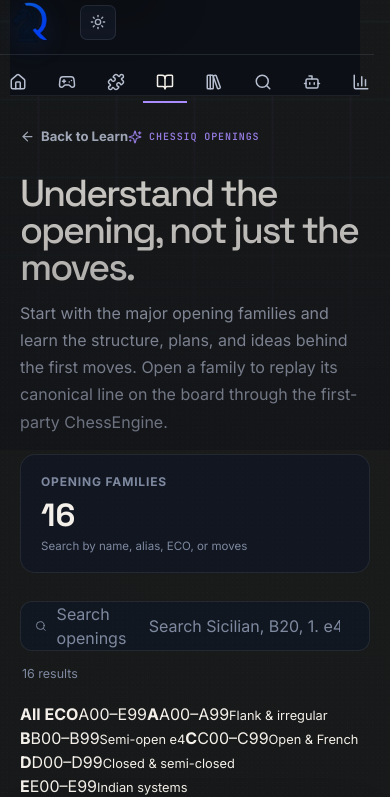
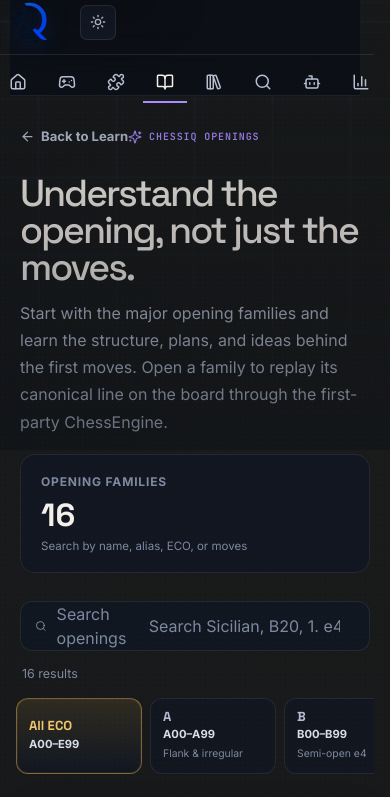
Before and after one commit to Adam-Ghanem/ChessEngine, a React (Vite) app in the folder web/client/: page /learn/openings in a window 390 px wide. Shown: the top 797 px of the page. Built offline with nearby package versions, Linux system fonts and the light colour scheme.

Commit message:
style(web): make ECO filters responsive and accessible

```diff
--- a/web/client/src/openings.css
+++ b/web/client/src/openings.css
@@ -10,12 +10,20 @@
 .openings-hero-stat span { font-size: .75rem; font-weight: 700; text-transform: uppercase; letter-spacing: .07em; }
 .openings-hero-stat strong { display: block; margin: 8px 0 7px; font: 700 2rem/1 "Space Grotesk", sans-serif; }
 .openings-hero-stat small { font-size: .72rem; line-height: 1.45; }
-.openings-toolbar { display: flex; align-items: center; gap: 14px; margin-bottom: 18px; }
+.openings-toolbar { display: flex; align-items: center; gap: 14px; margin-bottom: 14px; }
 .openings-search { flex: 1; min-height: 48px; display: flex; align-items: center; gap: 10px; padding: 0 14px; border: 1px solid var(--premium-border); border-radius: 12px; background: rgba(17,23,34,.88); color: var(--iq-text-faint); }
 .openings-search:focus-within { border-color: rgba(217,168,78,.55); box-shadow: 0 0 0 3px rgba(217,168,78,.1); }
 .openings-search input { width: 100%; min-width: 0; border: 0; outline: 0; color: var(--iq-text); background: transparent; font: inherit; }
 .openings-search input::placeholder { color: var(--iq-text-faint); }
 .openings-result-count { flex: none; color: var(--iq-text-faint); font-size: .78rem; }
+.openings-eco-filters { display: grid; grid-template-columns: repeat(6,minmax(0,1fr)); gap: 8px; margin: 0 0 18px; }
+.openings-eco-filters button { min-width: 0; min-height: 70px; display: grid; align-content: center; justify-items: start; gap: 3px; padding: 11px 12px; border: 1px solid var(--premium-border); border-radius: 12px; color: var(--iq-text-soft); background: rgba(17,23,34,.72); text-align: left; cursor: pointer; transition: border-color .18s ease, background .18s ease, transform .18s ease; }
+.openings-eco-filters button:hover { border-color: rgba(217,168,78,.28); background: rgba(23,30,42,.92); transform: translateY(-1px); }
+.openings-eco-filters button:focus-visible { outline: 3px solid rgba(217,168,78,.3); outline-offset: 2px; }
+.openings-eco-filters button.is-active { border-color: rgba(217,168,78,.5); color: var(--premium-gold-bright); background: linear-gradient(180deg,rgba(217,168,78,.13),rgba(17,23,34,.92)); box-shadow: inset 0 0 0 1px rgba(217,168,78,.07); }
+.openings-eco-filters strong { color: inherit; font: 800 .82rem/1 "Space Grotesk",sans-serif; }
+.openings-eco-filters span { color: #d9dee7; font-size: .7rem; font-weight: 700; }
+.openings-eco-filters small { min-width: 0; overflow: hidden; color: var(--iq-text-faint); font-size: .65rem; text-overflow: ellipsis; white-space: nowrap; }
 .openings-grid { display: grid; grid-template-columns: repeat(2,minmax(0,1fr)); gap: 14px; }
 .opening-card-link { min-width: 0; color: inherit; text-decoration: none; border-radius: 16px; }
 .opening-card { min-width: 0; height: 100%; padding: 22px; border: 1px solid var(--premium-border); border-radius: 16px; background: linear-gradient(180deg,rgba(23,30,42,.95),rgba(15,21,31,.96)); box-shadow: 0 16px 40px rgba(0,0,0,.12); transition: transform .18s ease,border-color .18s ease,box-shadow .18s ease; }
@@ -38,6 +46,10 @@
 .openings-empty p { color: var(--iq-text-soft); }
 .openings-empty button { min-height: 40px; margin-top: 6px; padding: 0 14px; border: 1px solid rgba(217,168,78,.25); border-radius: 9px; color: var(--premium-gold-bright); background: var(--premium-gold-soft); font-weight: 800; cursor: pointer; }
 
+@media (max-width: 1100px) {
+  .openings-eco-filters { grid-template-columns: repeat(3,minmax(0,1fr)); }
+}
+
 @media (max-width: 900px) {
   .openings-hero { align-items: start; padding-top: 30px; }
   .openings-grid { grid-template-columns: 1fr; }
@@ -49,11 +61,13 @@
   .openings-hero-stat { min-width: 0; width: 100%; }
   .openings-toolbar { align-items: stretch; flex-direction: column; }
   .openings-result-count { padding-inline: 2px; }
+  .openings-eco-filters { display: flex; overflow-x: auto; margin-inline: -4px; padding: 0 4px 8px; scroll-snap-type: x proximity; scrollbar-width: thin; }
+  .openings-eco-filters button { flex: 0 0 126px; min-height: 66px; scroll-snap-align: start; }
   .opening-card { padding: 18px; }
 }
 
 @media (prefers-reduced-motion: reduce) {
   .openings-back { scroll-behavior: auto; }
-  .opening-card { transition: none; }
-  .opening-card-link:hover .opening-card,.opening-card-link:focus-visible .opening-card { transform: none; }
+  .opening-card,.openings-eco-filters button { transition: none; }
+  .opening-card-link:hover .opening-card,.opening-card-link:focus-visible .opening-card,.openings-eco-filters button:hover { transform: none; }
 }
```
